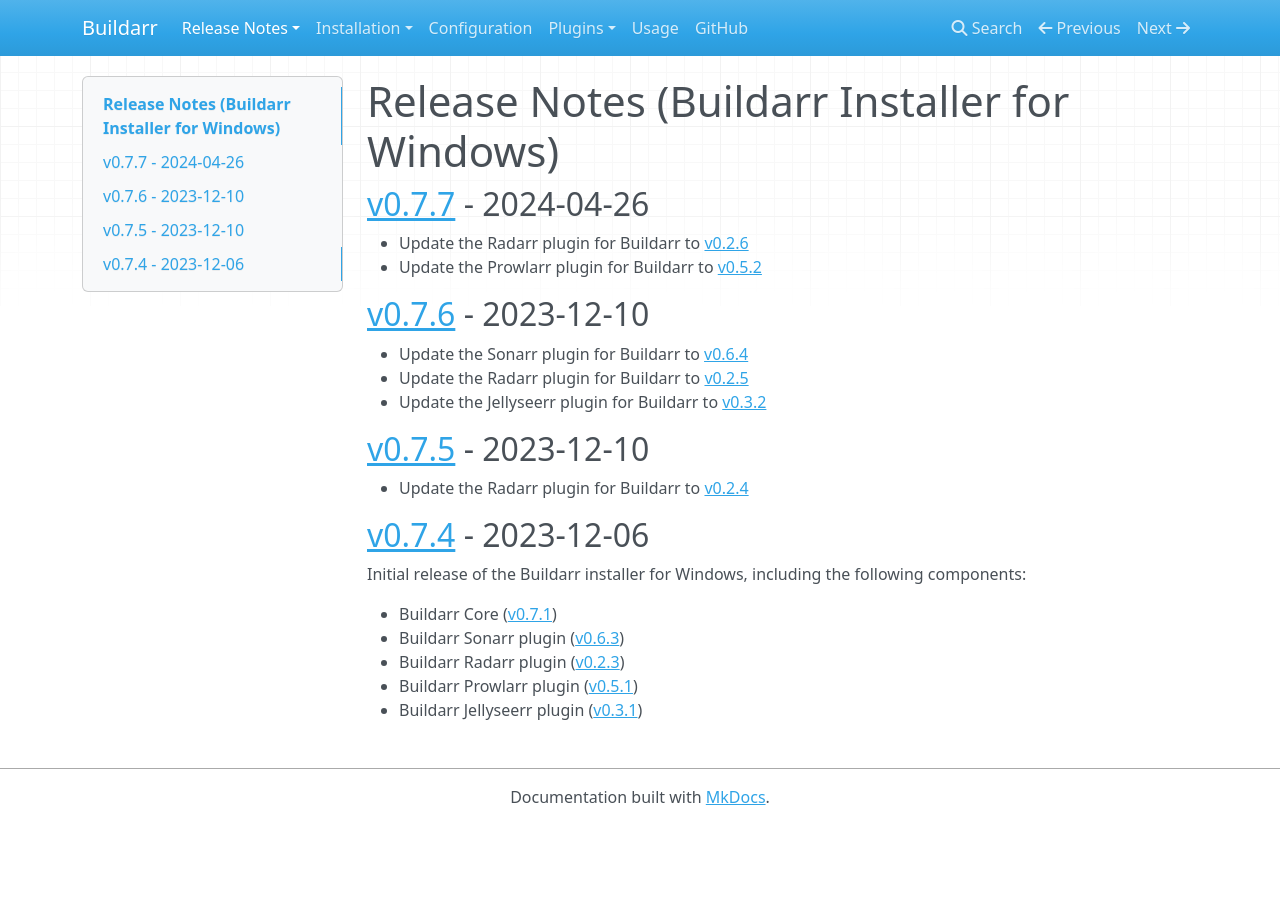
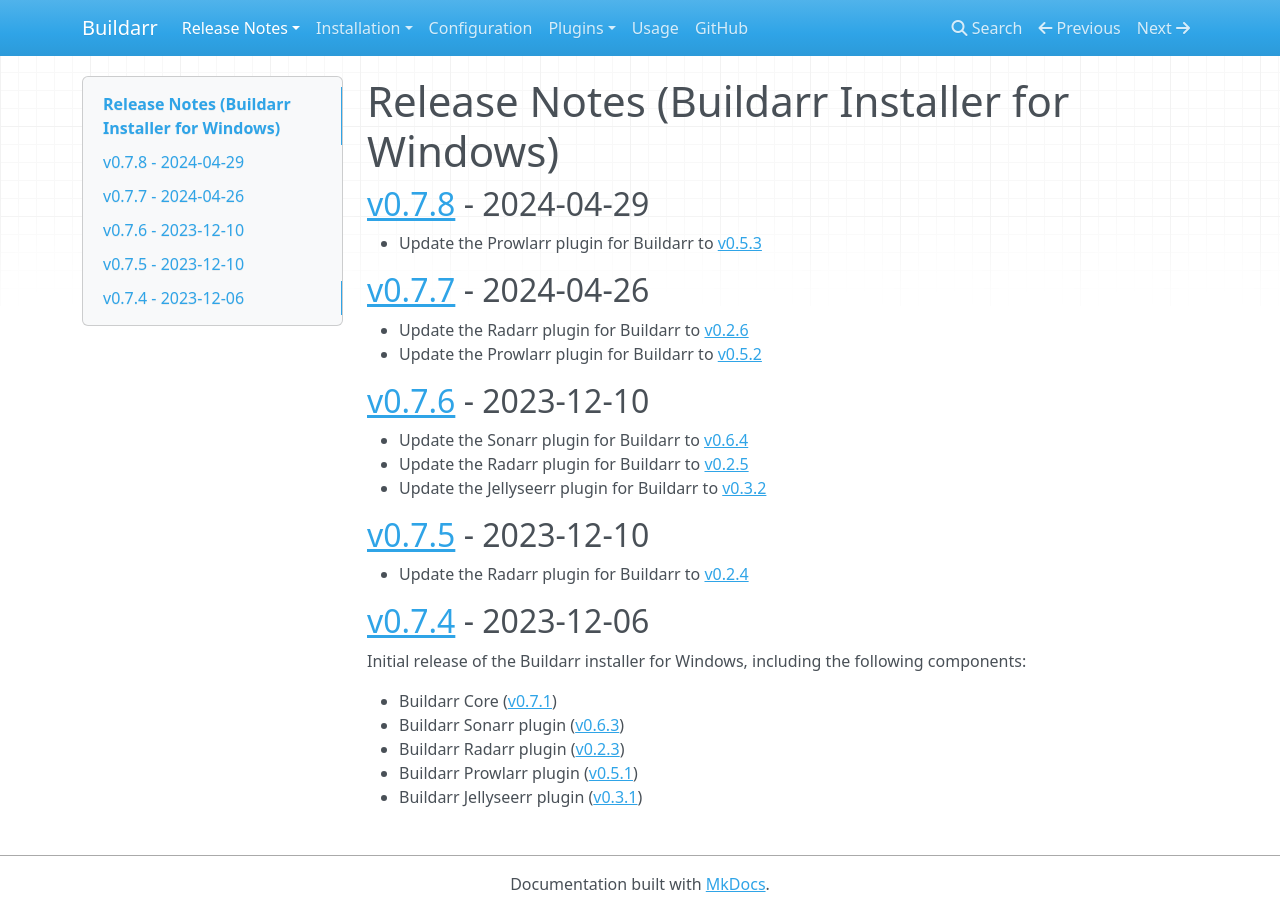
Before and after one commit to buildarr/buildarr-docs, an MkDocs documentation site: the page built from docs/installer/release-notes.md, in a window 1280 px wide. Built offline with MkDocs 1.6.1, drawn with Linux system fonts in a browser that asks for light colours; nearby versions of some CDN libraries.

Commit message:
Update Buildarr Docs (2024-04-29) (#29)
* Update the Prowlarr plugin for Buildarr to [v0.5.3](https://buildarr.github.io/plugins/prowlarr/release-notes#v053-2024-04-29)

```diff
--- a/docs/installer/release-notes.md
+++ b/docs/installer/release-notes.md
@@ -1,4 +1,9 @@
 # Release Notes (Buildarr Installer for Windows)
+
+## [v0.7.8](https://github.com/buildarr/buildarr-installer/releases/tag/v0.7.8) - 2024-04-29
+
+* Update the Prowlarr plugin for Buildarr to [v0.5.3](https://buildarr.github.io/plugins/prowlarr/release-notes#v053-2024-04-29)
+
 
 ## [v0.7.7](https://github.com/buildarr/buildarr-installer/releases/tag/v0.7.7) - 2024-04-26
 
```
Also changed, not shown: docs/docker/release-notes.md (+5 -0 lines), 1 other file.
